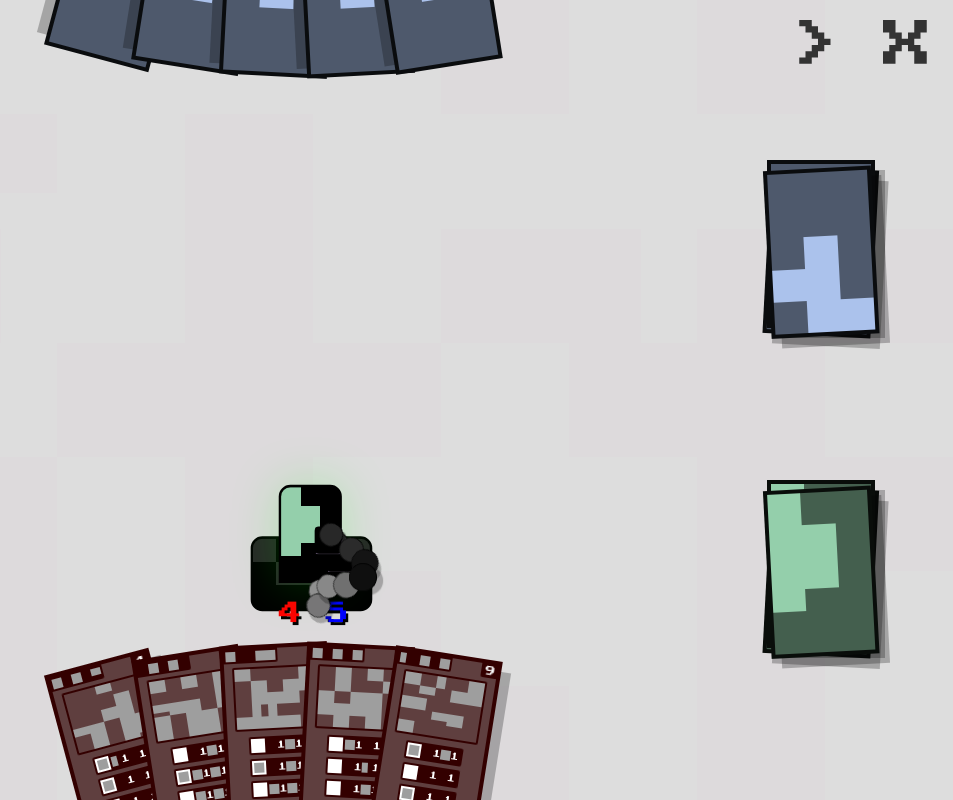
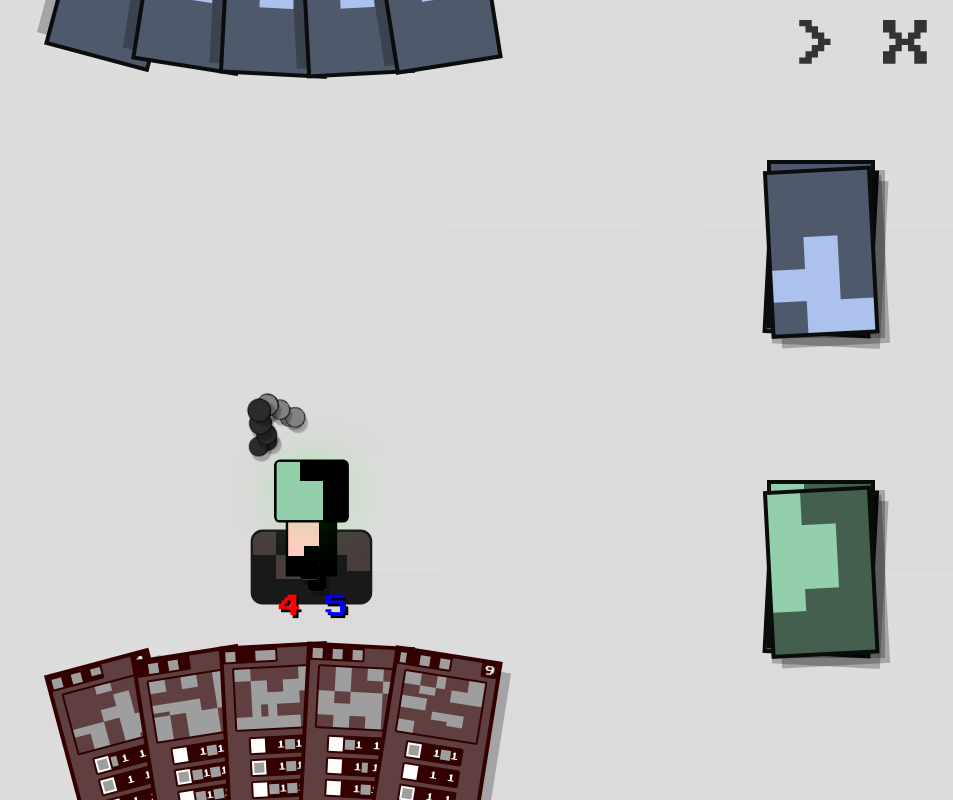
Before and after one commit to AGoblinKing/EarthRock, a Svelte app: page / in a window 1280 px wide. Both pictures are taken after a click on the button "START". Shown: the whole page, without its empty margins (327-1280 px from the left). Built offline with nearby package versions, Linux system fonts and the light colour scheme.

Commit message:
token improvements

```diff
--- a/public/index.html
+++ b/public/index.html
@@ -69,6 +69,6 @@
 		<div class="tiny">Also we don't use cookies, yadda yadda EU GDPR stuff.</div>
 	</noscript>
 
-	<script src='/bundle.js?t=1572353676126'></script>
+	<script src='/bundle.js?t=1572357791508'></script>
 </body>
 </html>
--- a/src/curves.js
+++ b/src/curves.js
@@ -1,4 +1,4 @@
-import {derived, writable} from "svelte/store"
+import { derived } from "svelte/store"
 import scaling from "./scaling.js"
 
 export const Grid = ({
@@ -7,10 +7,9 @@ export const Grid = ({
 } = false) => derived(
   scaling,
   ($scaling, set) => {
-
     set((item, i) => ([
       Math.round(i % columns * spacing * $scaling),
-            Math.round(Math.floor(i/columns) * spacing * $scaling)
+      Math.round(Math.floor(i / columns) * spacing * $scaling)
     ]))
   }
 )
@@ -18,8 +17,8 @@ export const Grid = ({
 export const Circle = ({
   max = 9,
   radius = 50,
-    wobble = [ 1, 20 ],
-} = false) => ({i, scale}) => {
+  wobble = [1, 20]
+} = false) => ({ i, scale }) => {
   const angle = i / max * 2 * Math.PI
   // Sub curve, not sure what do to generalize
   const tru_radius = scale * (radius + Math.sin(i * wobble[0]) * wobble[1])
@@ -30,7 +29,6 @@ export const Circle = ({
   ]
 }
 
-
 export const Triangle = ({
   max = 9,
   radius = 100,
--- a/src/element/Game.svelte
+++ b/src/element/Game.svelte
@@ -34,17 +34,21 @@ const deck = {
 }
 const circle = Circle({
     max: 32,
-    radius: 75
+    radius: 50,
+    wobble: [1, 15]
 })
+
 let gem_clutch = false
 const circle_clutch = Circle({
     max: 9,
-    radius: 75
+    radius: 50,
+    wobble: [0, 0]
 })
 
 const circle_heart = Circle({
     max: 60,
     radius: 20
+
 })
 
 let heart_clutch = false
@@ -169,11 +173,11 @@ game.server_fake()
     position={
         gem_clutch
         ?  circle_clutch({i: i, scale: $scaling })
-        :  circle({i: i + $tick * 0.368, scale: $scaling})
+        :  circle({i: i + $tick * 0.2, scale: $scaling})
     }
-    area={[-150, 25]}
+    area={[-125, -200]}
     scale={1 + Math.sin(i - $tick * 0.5) * 0.1 }
-    rotate={90 + Math.abs(Math.sin(i - $tick * 0.05)) * 45 }
+    rotate={90 + Math.abs(Math.sin(i - $tick * 0.01)) * 45 }
 >
     <Gem {...item} i={(i % 8 === 0 ? 0 : i + $tick * 0.25)  } />
 </Spatial>
@@ -190,10 +194,10 @@ game.server_fake()
     position={
         heart_clutch
         ? circle_heart_clutch({ i, scale: $scaling})
-        : circle_heart({i: i * 10 + $tick * 0.168 , scale: $scaling})
+        : circle_heart({i: i * 10 + $tick * 0.05 , scale: $scaling})
     }
     scale={1 + Math.sin(i - $tick * 0.5) * 0.1 }
-    area={[-50, 25]}
+    area={[-50, 150]}
 >
     <Heart {...item} {i}  />
 </Spatial>
--- a/src/element/Gem.svelte
+++ b/src/element/Gem.svelte
@@ -11,6 +11,7 @@ let hover = false
 $: is_first = i % 9 !== 0
 $: bright_default = empty ? 0.25 : 0.75
 $: hue = `${empty ? -90 : 90}deg`
+$: grayscale = empty ? 1 : 0
 
 const mouseOver = () => {
     if(hover) {
@@ -27,7 +28,9 @@ const mouseOver = () => {
 
 </script>
 
-<div class="gem" class:hover on:mouseover={mouseOver} class:empty style="{`filter:hue-rotate(${hue}) brightness(${bright_default + Math.sin(i) * 0.168}) drop-shadow(0.5vh -0.5vw 0 rgba(0,0,0,0.25));`}">
+<div class="gem" class:hover on:mouseover={mouseOver} class:empty
+    style="{`filter: contrast(1.5) grayscale(${grayscale}) hue-rotate(${hue}) brightness(${bright_default }) drop-shadow(0.5vh -0.5vw 0 rgba(0,0,0,0.25));`}"
+>
     <Tiles data="{(is_first ? 180 :68).toString()}" width={1} height={1}/>
 </div>
 
@@ -35,10 +38,10 @@ const mouseOver = () => {
 .gem {
     border-radius: 2rem;
     display: flex;
-    width: 3rem;
+    width: 2.5rem;
     border: 0.1rem inset black;
     background-color: black;
-    height: 3rem;
+    height: 2.5rem;
     overflow:hidden;
     transition: all 1s cubic-bezier(0.075, 0.82, 0.165, 1);
 }
--- a/src/element/Heart.svelte
+++ b/src/element/Heart.svelte
@@ -7,7 +7,7 @@ export let i = 0
 
 $: is_first = i % 9 !== 0
 $: bright_default = empty ? 0 : 0.9
-$: hue = `230deg`
+$: hue = `90deg`
 
 let playing = false
 const onMouseOver = () => {
@@ -22,7 +22,7 @@ const onMouseOver = () => {
 }
 </script>
 
-<div class="heart" class:empty on:mouseenter={onMouseOver} style="{`filter:sepia(1) hue-rotate(${hue}) brightness(${bright_default + Math.sin(i) * 0.168}) drop-shadow(0.5vh 0.5vw 0 rgba(0,0,0,0.25));`}">
+<div class="heart" class:empty on:mouseenter={onMouseOver} style="{`filter:contrast(1.5) hue-rotate(${hue}) drop-shadow(0.5vh 0.5vw 0 rgba(0,0,0,0.25));`}">
     <Tiles data="88" width={1} height={1}/>
 </div>
 
@@ -30,8 +30,8 @@ const onMouseOver = () => {
 .heart {
     border-radius: 0.5rem;
     display: flex;
-    width: 3rem;
-    height: 3rem;
+    width: 2rem;
+    height: 2rem;
     overflow:hidden;
     border: 0.1rem inset black;
     background-color: black;
--- a/src/element/Token.svelte
+++ b/src/element/Token.svelte
@@ -6,6 +6,8 @@ export let king = false
 export let data = ""
 export let color = 0
 export let stats = {}
+export let id
+export let i
 
 let hover = false
 
@@ -36,13 +38,17 @@ $: stats_arr = Object.entries(stats)
     {/each}
 </div>
 
-
 <div class="token" class:king {style}>
     <Tile width={grid[0]} height={grid[1]} {data} />
 </div>
-<div class="bg">
-<Tile width={grid[1]} height={grid[0]} {data} />
-</div>
+{#if king}
+    <div class="hat" {style}>
+        <Tile width={grid[0]} height={grid[1] - 2} {data} />
+    </div>
+    <div class="bg">
+        <Tile width={grid[1]} height={grid[0]} {data} />
+    </div>
+{/if}
 
 <style>
 .token {
@@ -65,22 +71,37 @@ $: stats_arr = Object.entries(stats)
     width: 5rem;
     height: 3rem;
     background-color: black;
-    filter:grayscale(1) brightness(0.25);
+    filter: sepia(1) contrast(0.5) hue-rotate(-45deg) brightness(0.4);
     border: 0.1rem solid black;
     overflow: hidden;
     border-radius: 0.5rem;
 }
 .token.king {
-    width: 2.5rem;
-
-    height: 4rem;
+    width: 2rem;
+    height: 3rem;
+    margin-left: 0.25rem;
     border-radius: 0.5rem 0.5rem 0 0;
+    filter: sepia(1) contrast(1.5) hue-rotate(-45deg) !important;
 }
 
+.hat {
+    position: absolute;
+    display: flex;
+    z-index: 2;
+    margin-top: -5rem;
+    filter: sepia(1);
+    border: 0.1rem solid black;
+    height: 2.5rem;
+    width: 3rem;
+    border-radius: 0.25rem;
+    margin-left: -0.25rem;
+    background-color: black;
+    overflow: hidden;
+}
 .text {
     z-index:1;
     position: absolute;
-    margin-top: 5rem;
+    margin-top: 4rem;
     font-size: 1rem;
     display: grid;
     width: 4rem;
```
Also changed, not shown: public/bundle.css, public/bundle.js. Lines whose indentation alone changed are shown as unchanged.
